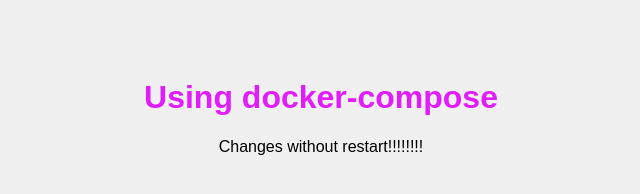
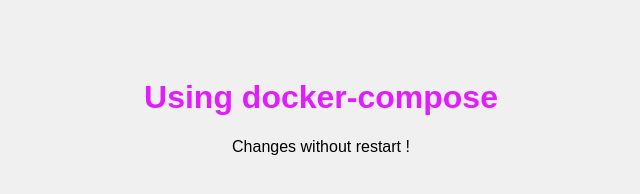
Before and after one commit to rubikey/docker-basics, a plain HTML site: page app/index.html in a window 1280 px wide. Shown: the full height of the page, 319-959 px from the left. Drawn offline with Linux system fonts and the light colour scheme.

```diff
--- a/index.html
+++ b/app/index.html
@@ -10,6 +10,6 @@
 </head>
 <body>
     <h1>Using docker-compose</h1>
-    <p>Changes without restart!!!!!!!!</p>
+    <p>Changes without restart !</p>
 </body>
 </html>
```
Also changed, not shown: 9 other files.
